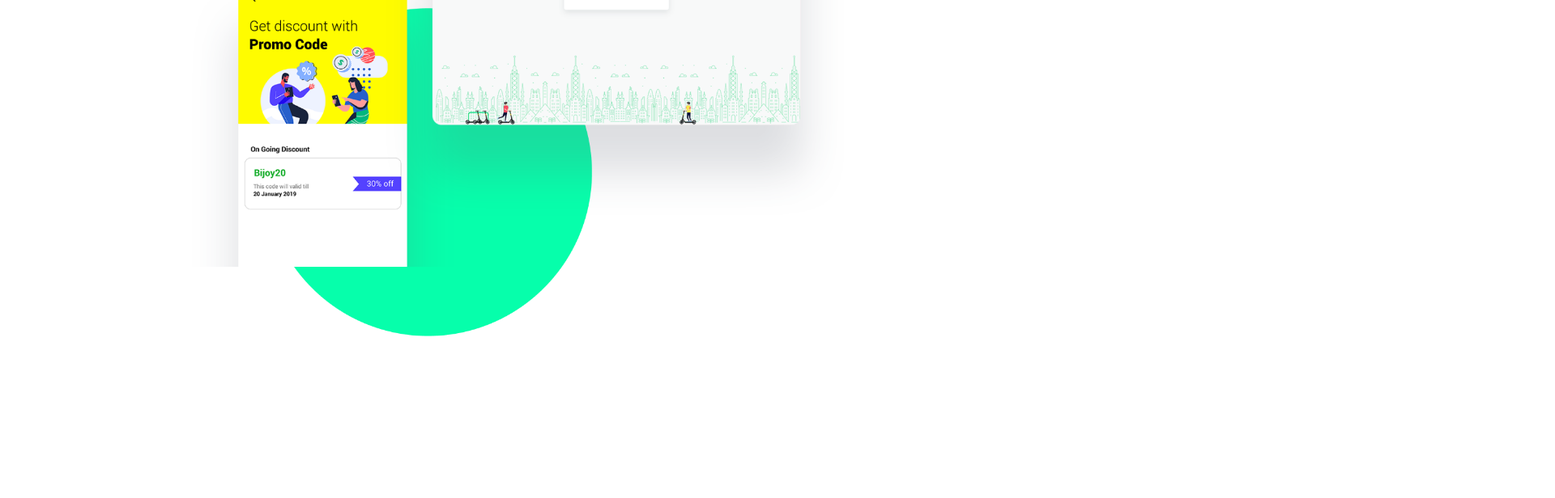
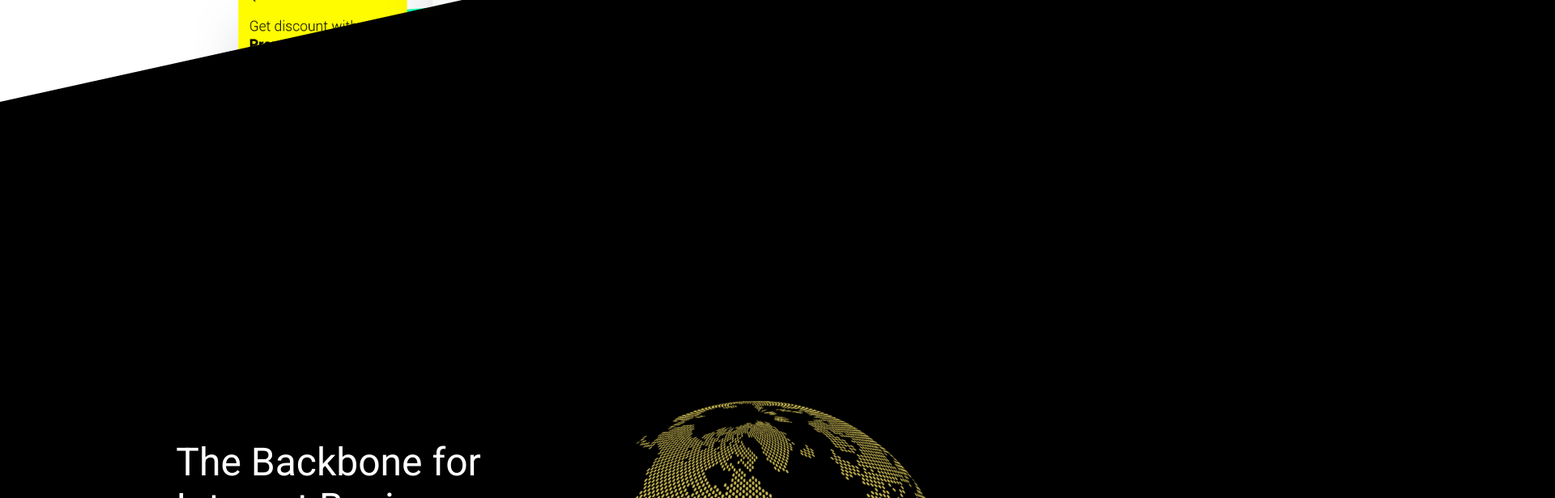
Before and after one commit to shabik-ashab/oto-ride, a React (Create React App) app: page / in a window 1280 px wide. Shown: the part 4753-5369 px from the top of the page at 81% size, 1920 px wide, since content can reach past the window. Before the commit the page ends 5249 px from the top, so only its background shows below. Built offline with nearby package versions, Linux system fonts and the light colour scheme; a web font is replaced by a local one.

Commit message:
world sec added

```diff
--- a/src/App.css
+++ b/src/App.css
@@ -27,3 +27,6 @@
     top: -10px;
     left: -12px;
 }
+.world{
+    margin-bottom: -185vh;
+}
--- a/src/Pages/Home/Home.jsx
+++ b/src/Pages/Home/Home.jsx
@@ -13,6 +13,7 @@ import OpApp from './OpApp';
 import Bike from './Bike';
 import Blog from './Blog';
 import Payment from './Payment';
+import World from './World';
 
 
 
@@ -25,7 +26,24 @@ const Home = () => {
    <OpApp />
    <Bike />
    <Blog />
+   <div style={{
+
+          position :'relative',
+
+
+          zIndex: 1
+      }}>
    <Payment />
+   </div>
+   <div div style={{
+        position:'relative',
+        top:'-160vh',
+        zIndex:2
+}} className='world'>
+   <World />
+   </div>
+
+
   </>;
 };
 
--- /dev/null
+++ b/src/Pages/Home/World.jsx
@@ -0,0 +1,99 @@
+import { Box } from '@mui/system';
+import React from 'react';
+import rectangle from '../../Images/rectangle.png'
+import { Container, Fab, Grid, Typography } from '@mui/material';
+import globe from '../../Images/globe.png'
+
+const World = () => {
+  return <>
+  {/* <Box classname="wrapper">
+      <img style={{height:'100%'}} src={rectangle} />
+  </Box>
+  <Box classname="wrapper-txt">
+
+  </Box> */}
+    <div >
+    <div style={{
+        position:'relative',
+        top:'160vh',
+        zIndex:2
+}}>
+   <Container>
+   <Grid   container
+  direction="row"
+  justifyContent="center"
+  sx={{ml:5}}
+ spacing={2}>
+  <Grid item sx={{color:'white',mt:6}} xs={6} md={5}>
+       <Box display="flex" sx={{flexwrap: 'wrap',flexDirection: 'column'}}>
+       <Box>
+       <Typography variant="h3">
+        The Backbone for
+        </Typography>
+        <Typography variant="h3">
+         Internet Business
+        </Typography>
+        <Typography variant="h3">
+         Worldwide
+        </Typography>
+       </Box>
+        <Box sx={{mt:2,color:'#CCCCCC'}}>
+            <Typography>
+            Add di!erent types of vehicles in the
+            </Typography>
+            <Typography>
+          same app easily. Started with scooters,
+            </Typography>
+            <Typography>
+         but want to add bikes? No problem!
+            </Typography>
+            <Typography>
+            We’ll help you
+            </Typography>
+
+            <Fab
+              variant="extended"
+
+              sx={{
+                backgroundColor: "#FEFB00",
+                "&:hover": {
+                  backgroundColor: "#263238",
+                },
+                px:4,
+                mt: 12,
+              }}
+            >
+              Get Started
+            </Fab>
+        </Box>
+
+       </Box>
+  </Grid>
+  <Grid item xs={6} md={5}>
+    <img style={{width:'100%'}} src={globe} />
+  </Grid>
+
+</Grid>
+   </Container>
+      </div>
+
+      <div style={{
+
+          position :'relative',
+
+
+          zIndex: 1
+      }}>
+          <Box>
+          <img src={rectangle} />
+          </Box>
+      </div>
+    </div>
+
+
+
+
+  </>;
+};
+
+export default World;
```
Also changed, not shown: src/Images/globe.png (added), src/Images/rectangle.png (added).
